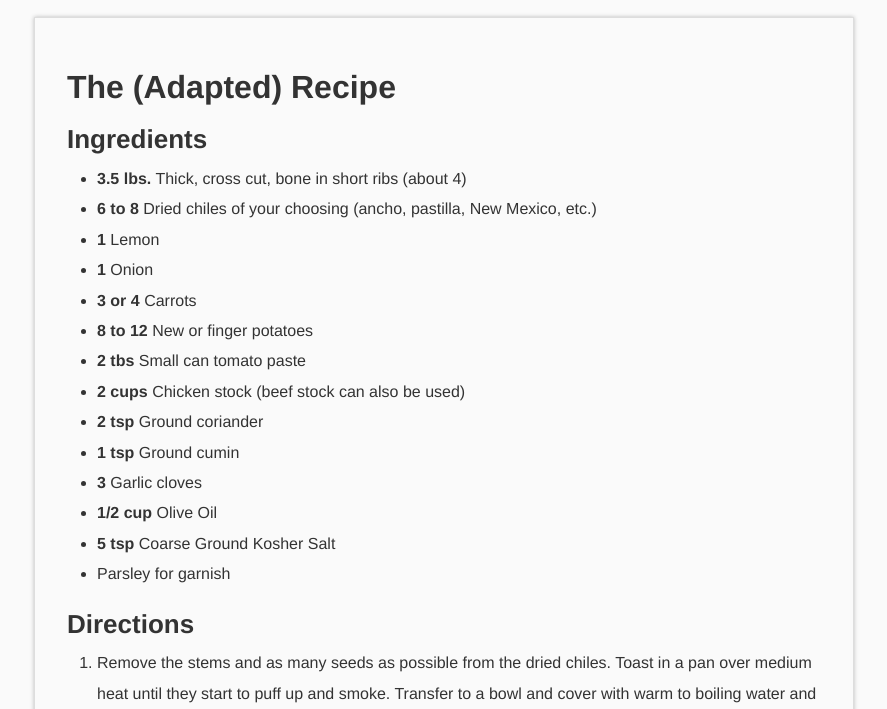
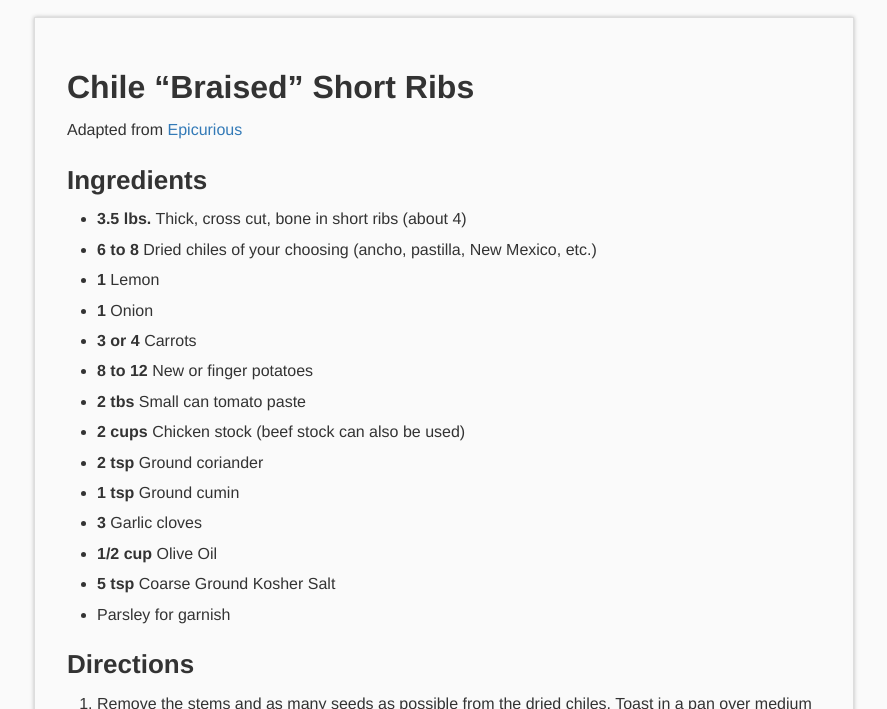
Before and after one commit to ainterr/blog, a Jekyll site: the page built from _posts/2015-06-20-a_3_year_worthy_dinner.md, in a window 1280 px wide and 900 px high, scrolled down 2754 px, cut to the strip 191-900 px from the top of the window. Shown: the whole strip, without its empty margins (196-1083 px from the left). Built offline with Jekyll 4.4.1, drawn with Linux system fonts in a browser that asks for light colours.

Commit message:
Misc small fixes

```diff
--- a/_includes/head.html
+++ b/_includes/head.html
@@ -5,7 +5,7 @@
 
     <title>{% if page.title %}{{ page.title }}{% else %}{{ site.title }}{% endif %}</title>
     <meta name="description" content="{{ site.description }}">
-	<link rel="icon" href="favicon.ico">
+	<link rel="icon" href="{{ site.url }}favicon.ico">
 	<link href='home_url/site.atom' rel='alternate' title='Alex Interrante-Ganrta - Atom' type='application/atom+xml'>
 
 	<link rel="stylesheet" href="{{ "/css/main.css" | prepend: site.baseurl }}">
--- a/_posts/2015-06-20-a_3_year_worthy_dinner.md
+++ b/_posts/2015-06-20-a_3_year_worthy_dinner.md
@@ -24,7 +24,8 @@ Since I don\'t have a dutch oven, I used a crock pot to slow cook, rather than b
 
 ---
 <div class="recipe" markdown="1">
-##**The (Adapted) Recipe**
+##**Chile "Braised" Short Ribs**
+Adapted from [Epicurious](http://www.epicurious.com/recipes/food/views/chile-braised-short-ribs-51147480)
 
 ###**Ingredients**
 * **3.5 lbs.** Thick, cross cut, bone in short ribs (about 4)
```
